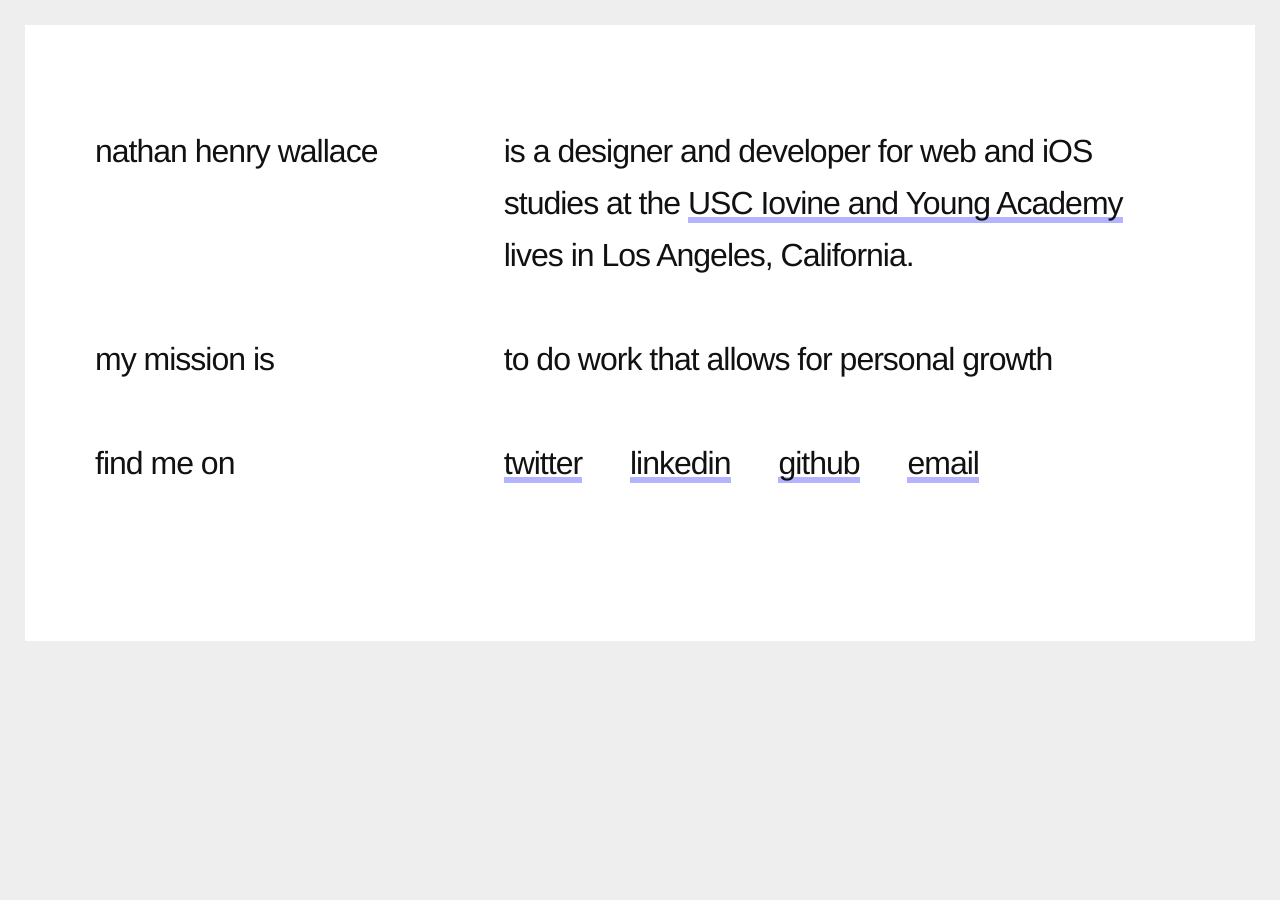
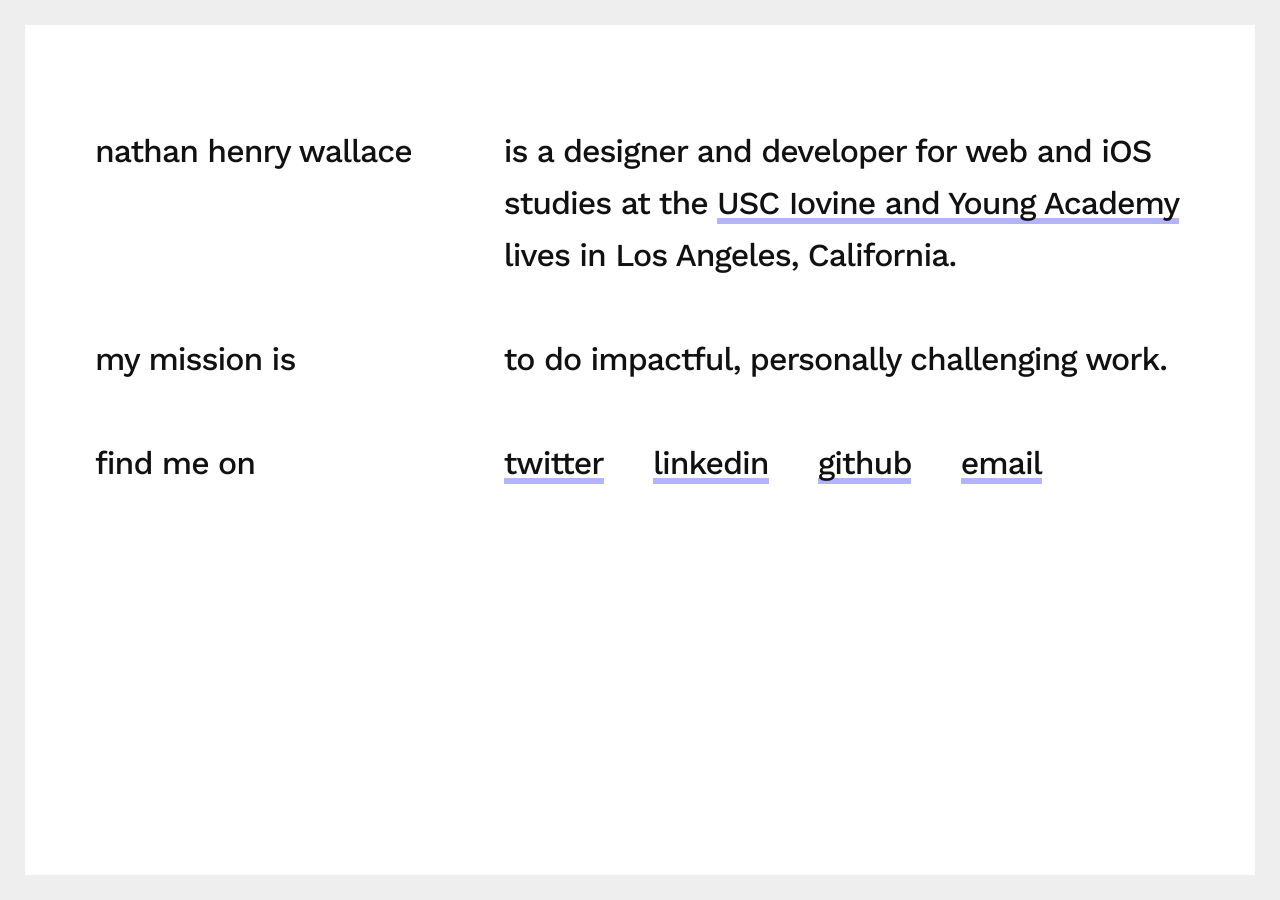
Before and after one commit to nahrwl/nahrwl, a Jekyll site: the page built from index.html, in a window 1280 px wide. Built offline with Jekyll 4.4.1, drawn with Linux system fonts in a browser that asks for light colours.

Commit message:
Fixes and content updates

```diff
--- a/_config.yml
+++ b/_config.yml
@@ -2,7 +2,7 @@
 title: Nathan Henry Wallace
 email: nathan@nahrwl.me
 description: > # this means to ignore newlines until "baseurl:"
-  Nathan Henry Wallace is an independent developer and designer
+  Nathan Henry Wallace is a designer and developer
   based out of Los Angeles.
 baseurl: "" # the subpath of your site, e.g. /blog/
 url: "http://nahrwl.me" # the base hostname & protocol for your site
--- a/_includes/head.html
+++ b/_includes/head.html
@@ -6,7 +6,7 @@
   <title>{% if page.title %}{{ page.title }}{% else %}{{ site.title }}{% endif %}</title>
   <meta name="description" content="{% if page.excerpt %}{{ page.excerpt | strip_html | strip_newlines | truncate: 160 }}{% else %}{{ site.description }}{% endif %}">
 
-  <!-- Don't forget to insert WORK SANS here -->
+  <link href="https://fonts.googleapis.com/css?family=Work+Sans:500" rel="stylesheet">
 
   <!--[if (gt IE 8) | (IEMobile)]><!-->
   <link rel="stylesheet" href="{{ "/css/main.css" | prepend: site.baseurl }}">
--- a/_sass/_base.scss
+++ b/_sass/_base.scss
@@ -17,16 +17,42 @@ body {
     -webkit-text-size-adjust: 100%;
 
 
+    padding: $spacing-unit 0 $spacing-unit 0;
+
+
+    @include media-query($sm) {
+        padding: $spacing-unit;
+        min-height: 680px;
+
+        height: 100vh;
+    }
+
+    @include media-query($md) {
+        min-height: 680px;
+    }
+
+    @include media-query($lg) {
+        min-height: 560px;
+    }
+
+    @include media-query($xl) {
+        min-height: 610px;
+    }
+
 }
 
 #container {
     background-color: $background-color;
-    margin: $spacing-unit 0 $spacing-unit 0;
-    padding-top: 100px;
-    padding-bottom: 100px;
+
+    height: 100%;
+
+    padding-top: $spacing-unit * 2;
+    padding-bottom: $spacing-unit * 2;
+
 
     @include media-query($sm) {
-        margin: 25px;
+        padding-top: 100px;
+        padding-bottom: 100px;
     }
 }
 
--- a/_sass/_main.scss
+++ b/_sass/_main.scss
@@ -22,7 +22,8 @@ $grey-color:       #828282;
 $grey-color-light: lighten($grey-color, 40%);
 $grey-color-dark:  darken($grey-color, 25%);
 
-$sm:          35.5em;
+//$sm:          35.5em;
+$sm:          41em;
 $md:          48em;
 $lg:          64em;
 $xl:          80em;
--- a/_sass/_style.scss
+++ b/_sass/_style.scss
@@ -4,7 +4,7 @@
  */
 
 .row {
-    width: 612px;
+    max-width: 612px;
     padding: 0 $spacing-unit 0 $spacing-unit;
     margin: auto;
 
@@ -12,7 +12,6 @@
     margin-bottom: $base-line-height * 2;
 
     ul {
-        list-style-type: none;
         margin: 0;
         padding-left: $spacing-unit;
         display: inline-block;
@@ -26,10 +25,23 @@
         margin: 0;
     }
 
+    @include media-query($sm) {
+        width: 612px;
+
+        ul {
+            list-style-type: none;
+        }
+    }
+
+    @include media-query($md) {
+
+    }
+
     @include media-query($lg) {
         // width: 800px;
         padding: 0;
         width: 858px;
+        max-width: 100%;
 
         ul {
             padding: 0;
@@ -38,15 +50,18 @@
 
     @include media-query($xl) {
         width: 1090px;
+        max-width: 100%;
     }
 }
 
 #social {
-    white-space: nowrap;
+    @include media-query($sm) {
+        white-space: nowrap;
 
-    > li {
-        display: inline;
-        padding-right: 40px;
+        > li {
+            display: inline;
+            padding-right: 40px;
+        }
     }
 }
 
--- a/index.html
+++ b/index.html
@@ -17,7 +17,7 @@ layout: default
 	<div class="pure-u-1-1 pure-u-lg-9-24"><h2>my mission is</h2></div>
 	<div class="pure-u-1-1 pure-u-lg-15-24">
 		<ul>
-			<li>to do work that allows for personal growth</li>
+			<li>to do impactful, personally challenging work.</li>
 		</ul>
 	</div>
 </div>
```
Also changed, not shown: 4 other files.
